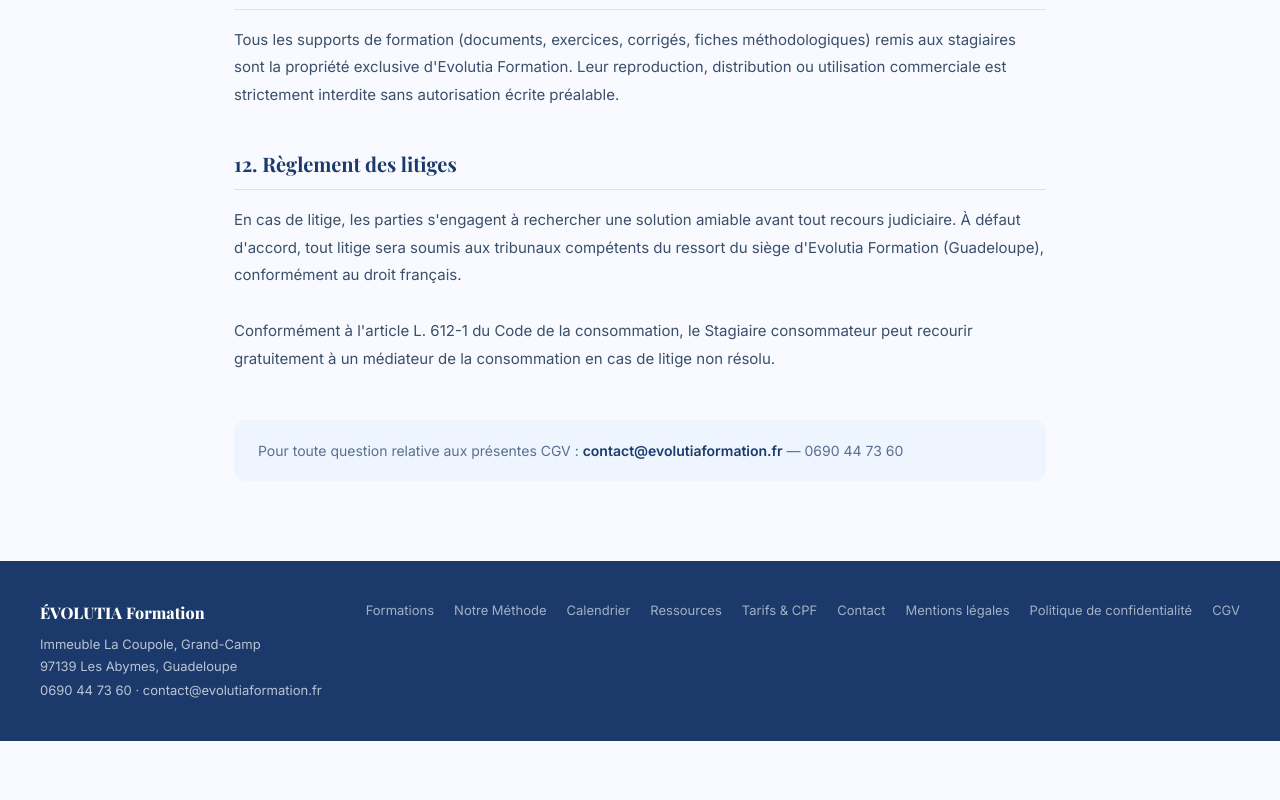
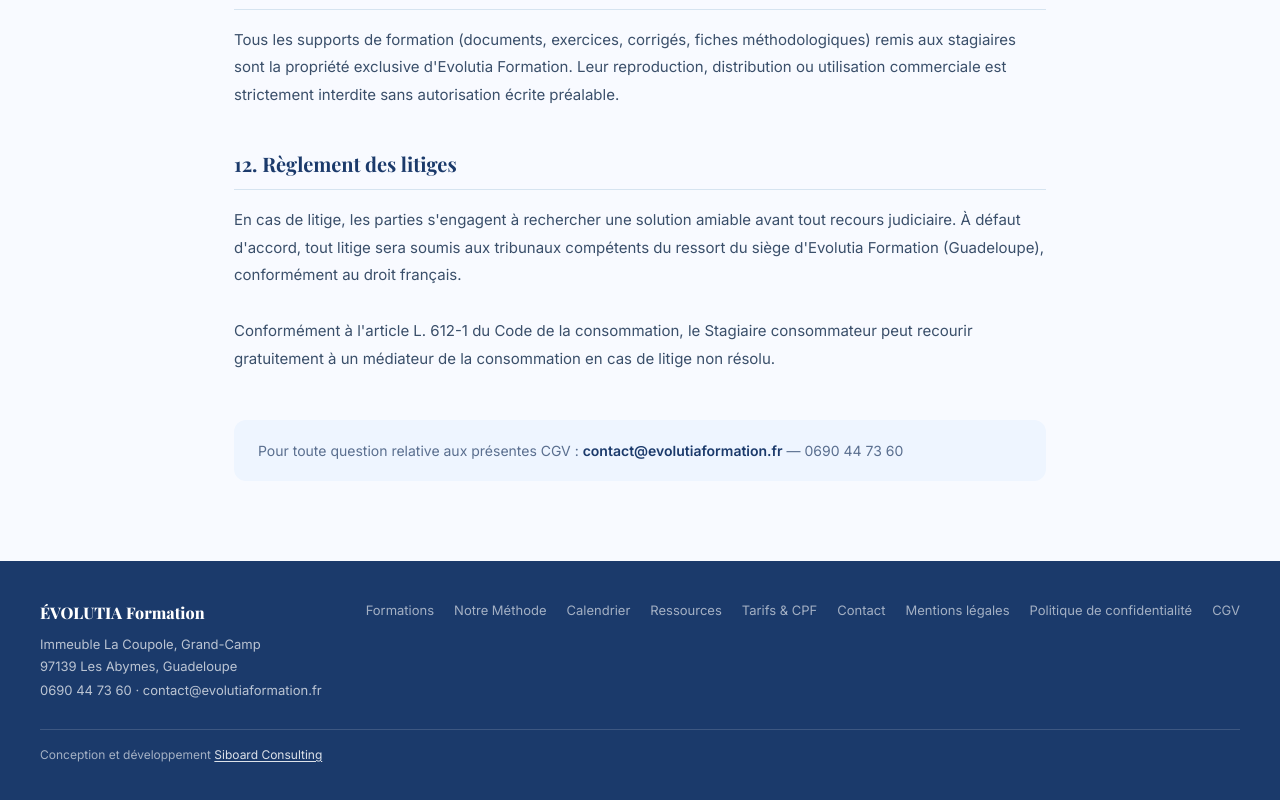
Before and after one commit to jmd971/evolutia, a Next.js app: page /cgv in a window 1280 px wide. Shown: the part 3883-4683 px from the top of the page. Before the commit the page ends 4624 px from the top, so only its background shows below. Built offline with nearby package versions, Linux system fonts and the light colour scheme.

Commit message:
Ajouter le credit de conception en pied de page (#22)

```diff
--- a/app/components/Footer.tsx
+++ b/app/components/Footer.tsx
@@ -25,6 +25,15 @@
           ))}
         </div>
       </div>
+      <div style={{ maxWidth: 1200, margin: "28px auto 0", paddingTop: 16, borderTop: "1px solid rgba(255,255,255,0.15)", fontSize: 12, color: "rgba(255,255,255,0.6)" }}>
+        Conception et développement{" "}
+        <a
+          href="https://www.siboard-consulting.fr"
+          style={{ color: "rgba(255,255,255,0.85)", textDecoration: "underline", textUnderlineOffset: 2 }}
+        >
+          Siboard Consulting
+        </a>
+      </div>
     </footer>
   )
 }
```
